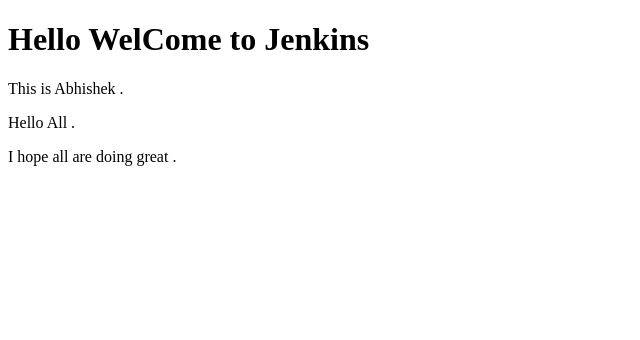
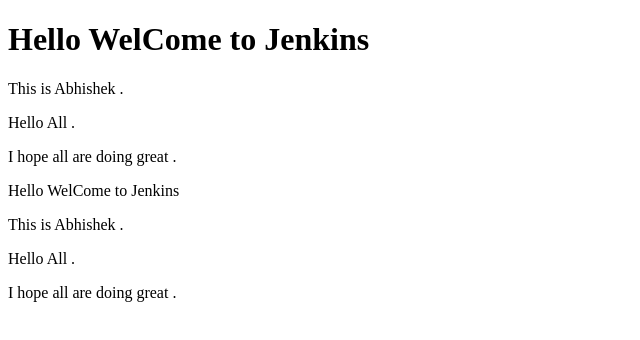
Before and after one commit to AT-007/jenkins-class-repo1, a plain HTML site: page index.html in a window 1280 px wide. Shown: the whole page, without its empty margins (0-640 px from the left). Drawn offline with Linux system fonts and the light colour scheme.

Commit message:
sec comment5

```diff
--- a/index.html
+++ b/index.html
@@ -8,6 +8,10 @@
 <h1>Hello WelCome to Jenkins</h1>
 <p>This is Abhishek .</p>
 <p>Hello All .</p>
+<p>I hope all are doing great .</p
+<h1>Hello WelCome to Jenkins</h1>
+<p>This is Abhishek .</p>
+<p>Hello All .</p>
 <p>I hope all are doing great .</p>
 </body>
 </html>
```
